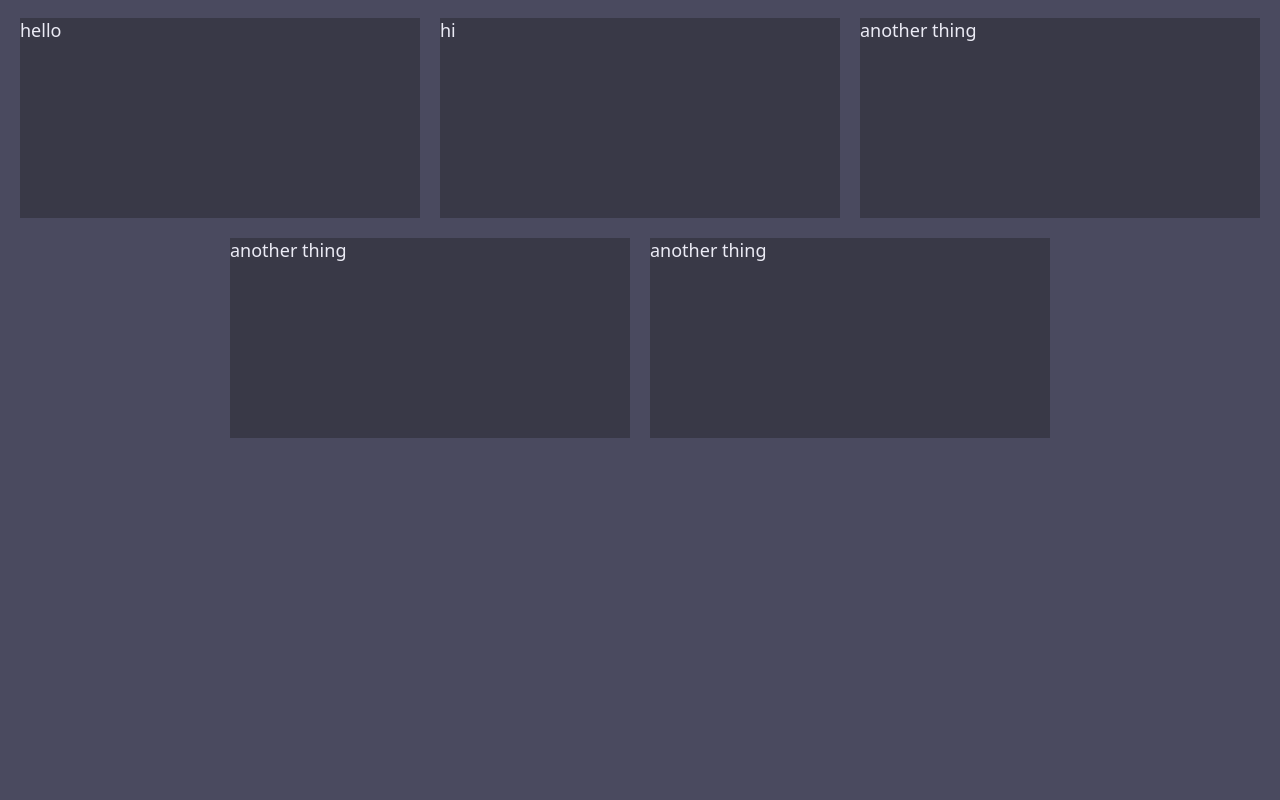
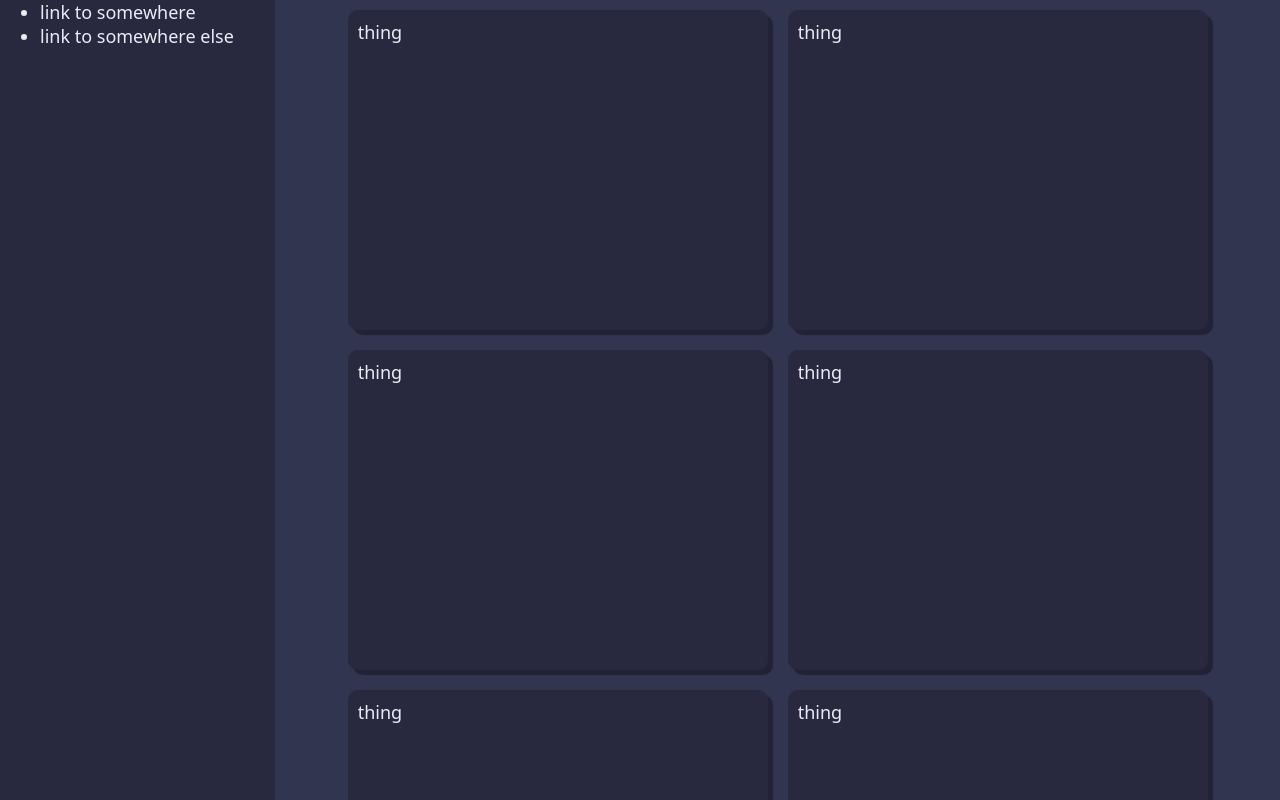
Before and after one commit to ajblack0/tempsite, a plain HTML site: page index.html in a window 1280 px wide. Drawn offline with Linux system fonts and the light colour scheme.

Commit message:
added sidebar, messed with layout and colors

```diff
--- a/index.html
+++ b/index.html
@@ -5,25 +5,23 @@
     <meta http-equiv="X-UA-Compatible" content="IE=edge">
     <meta name="viewport" content="width=device-width, initial-scale=1.0">
     <title>temp droid site</title>
-    <link rel="stylesheet" href="style.css"
+    <link rel="stylesheet" href="style.css">
 </head>
 <body>
-    <nav class="gallery-container">
-        <div class="gallery-element">
-            hello
-        </div>
-        <div class="gallery-element">
-            hi
-        </div>
-        <div class="gallery-element">
-            another thing
-        </div>
-        <div class="gallery-element">
-            another thing
-        </div>
-        <div class="gallery-element">
-            another thing
-        </div>
-    </nav>
+    <div class="container">
+        <ul class="sidebar">
+            <li>link to somewhere</li>
+            <li>link to somewhere else</li>
+        </ul>
+        <nav class="gallery-container">
+            <a class="gallery-element">thing</a>
+            <a class="gallery-element">thing</a>
+            <a class="gallery-element">thing</a>
+            <a class="gallery-element">thing</a>
+            <a class="gallery-element">thing</a>
+            <a class="gallery-element">thing</a>
+            <a class="gallery-element">thing</a>
+        </nav>
+    </div>
 </body>
 </html>
--- a/style.css
+++ b/style.css
@@ -4,20 +4,42 @@
 html {
     font-size: 62.5%;
     color: rgb(235, 235, 245);
-    background-color: rgb(74, 74, 95);
+    background-color: rgb(50, 53, 80);
+    height: 100%;
 }
 body {
+    margin: 0px;
+    font-size: 1.8rem;
     font-family: system-ui, "Segoe UI", Roboto, Helvetica, Arial, sans-serif, "Apple Color Emoji", "Segoe UI Emoji", "Segoe UI Symbol";
+    height: 100%;
+}
+.container {
+    display: flex;
+    flex-flow: row;
+    height: 100%;
+}
+.sidebar {
+    margin: 0px;
+    flex-basis: 30rem;
+    height: 100%;
+    background-color: rgb(40, 40, 63);
 }
 .gallery-container {
+    flex-basis: 100%;
+    height: auto;
     display: flex;
     flex-flow: row wrap;
     justify-content: center;
+    overflow: auto;
 }
 .gallery-element {
     flex-basis: 40rem;
-    height: 20rem;
+    height: 30rem;
     margin: 1rem;
-    font-size: 1.8rem;
-    background-color: rgb(57, 57, 71);
+    padding: 1rem;
+    background-color: rgb(40, 40, 63);
+    box-shadow: .5rem .5rem .1rem rgb(33, 34, 53);
+    border-radius: 1rem;
+    color: inherit;
+    text-decoration: inherit;
 }
```
